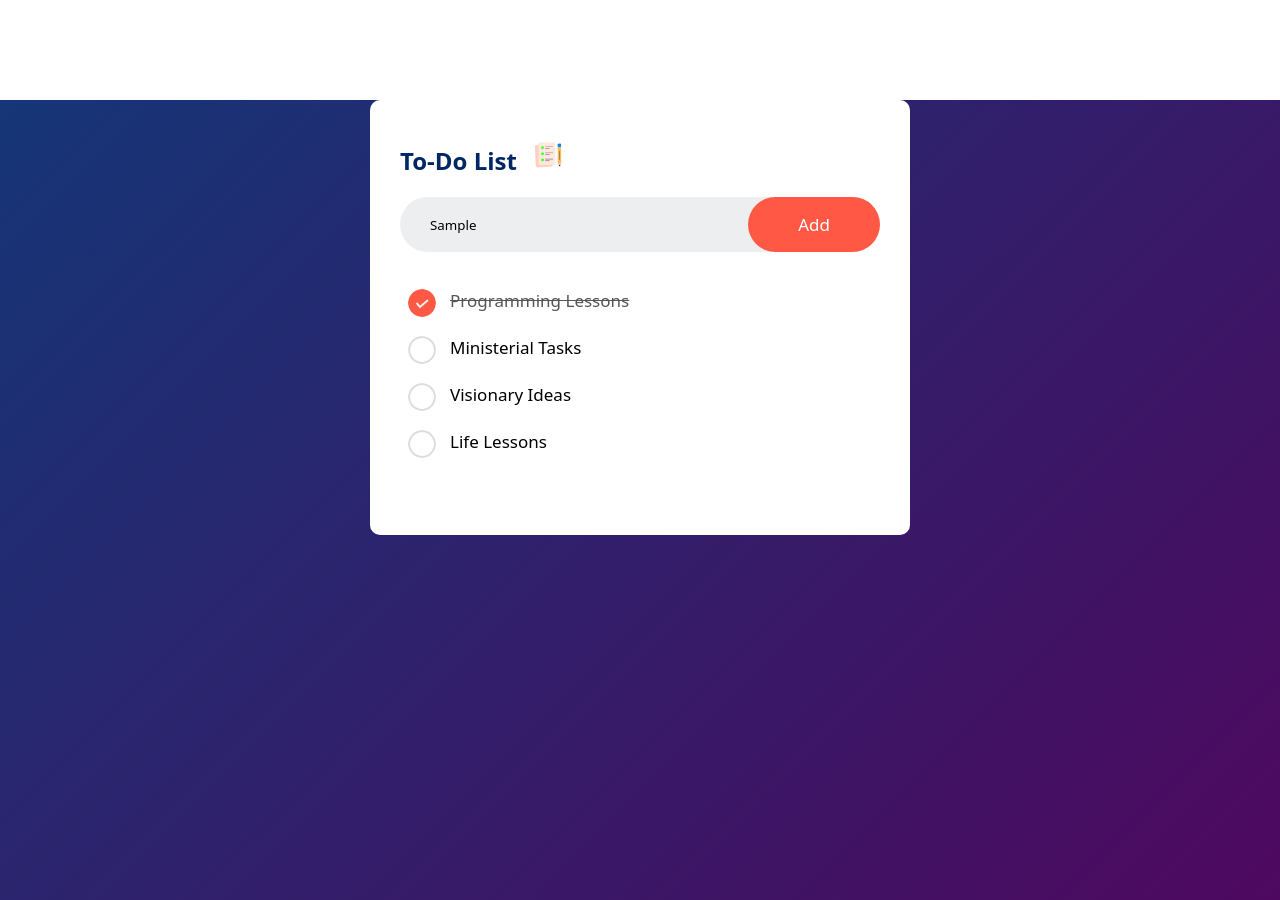
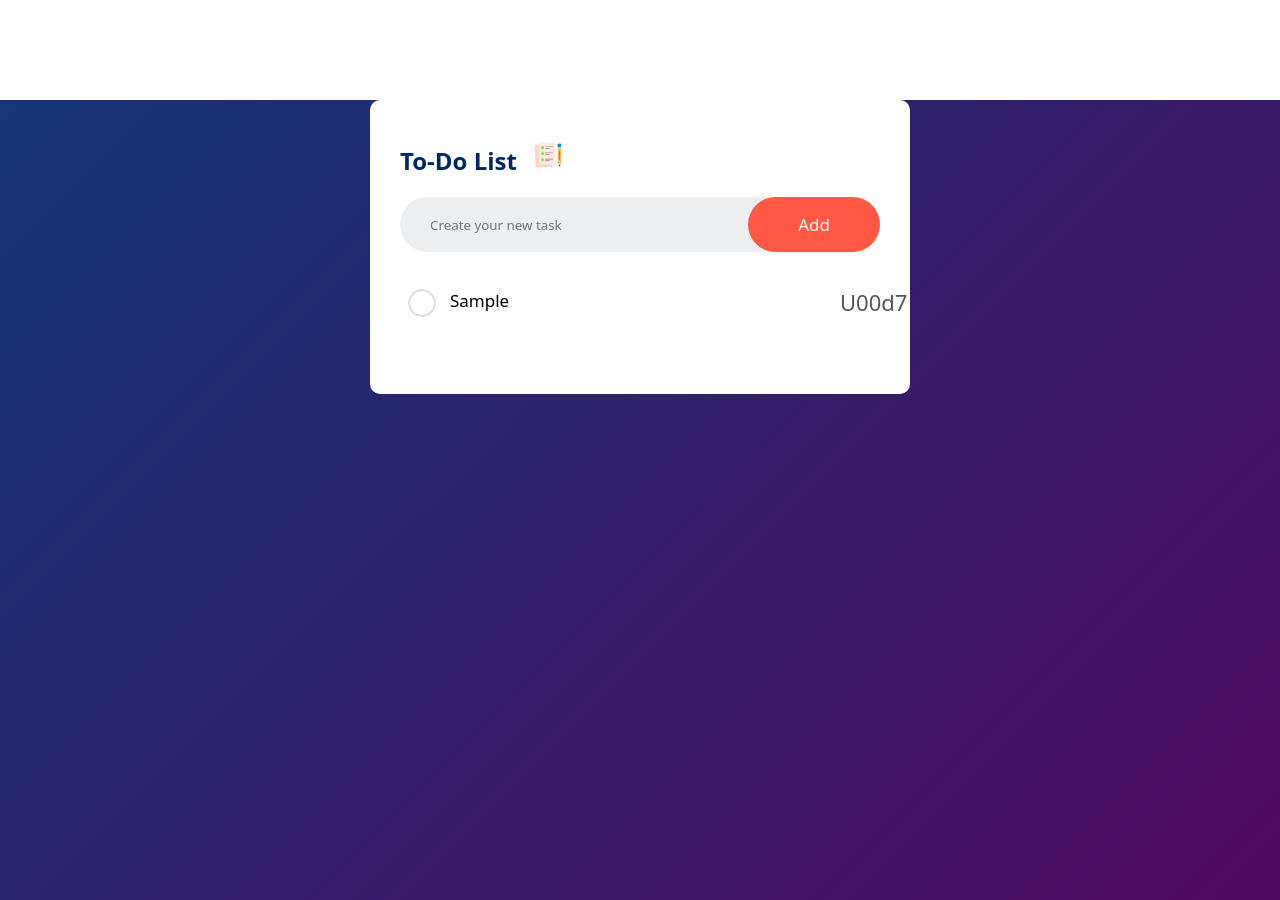
Before and after one commit to iamchristinandy/Simple-To-Do-JavaScript-App, a plain HTML site: page index.html in a window 1280 px wide. Both pictures are taken after typing "Sample" into the empty fields and a click on the button "Add". Drawn offline with Linux system fonts and the light colour scheme.

Commit message:
Progress

```diff
--- a/index.html
+++ b/index.html
@@ -11,16 +11,16 @@
                 <h2>To-Do List <img src="images/icon.png"></h2>
                 <div class="row">
                     <input type="text" id="input-box" placeholder="Create your new task">
-                    <button>Add</button>
+                    <button onclick="addTask()">Add</button>
                 </div>
                 <ul id="list-container">
-                    <li class="checked">Programming Lessons</li>
+                    <!-- <li class="checked">Programming Lessons</li>
                     <li>Ministerial Tasks</li>
                     <li>Visionary Ideas</li>
-                    <li>Life Lessons</li>
+                    <li>Life Lessons</li> -->
                 </ul>
             </div>
         </div>
+        <script src="script.js"></script>
     </body>
-
 </html>
--- /dev/null
+++ b/script.js
@@ -0,0 +1,16 @@
+const inputBox = document.getElementById("input-box");
+const listContainer = document.getElementById("list-container");
+function addTask(){
+    if(inputBox.value === ''){
+        alert("Write something please!");
+    }
+    else{
+        let li = document.createElement("li");
+        li.innerHTML = inputBox.value;
+        listContainer.appendChild(li);
+        let span = document.createElement("span");
+        span.innerHTML = "\U00d7"
+        li.appendChild(span)
+    }
+    inputBox.value = ""
+}
--- a/style.css
+++ b/style.css
@@ -92,3 +92,20 @@ ul li.checked{
 ul li.checked::before{
     background-image: url(images/checked.png);
 }
+
+ul li span{
+    position: absolute;
+    right: 0;
+    top: 5px;
+    width: 40px;
+    height: 40px;
+    font-size: 22px;
+    color: #555;
+    line-height:40px;
+    text-align: center;
+    border-radius: 50%;
+}
+
+ul li span:hover{
+    background: #edeef0;
+}
```
